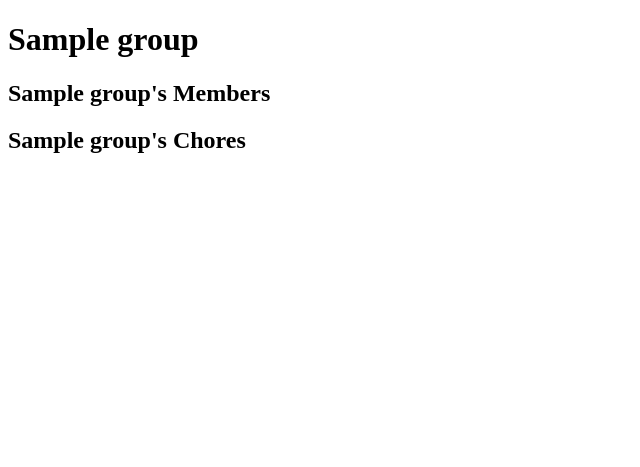
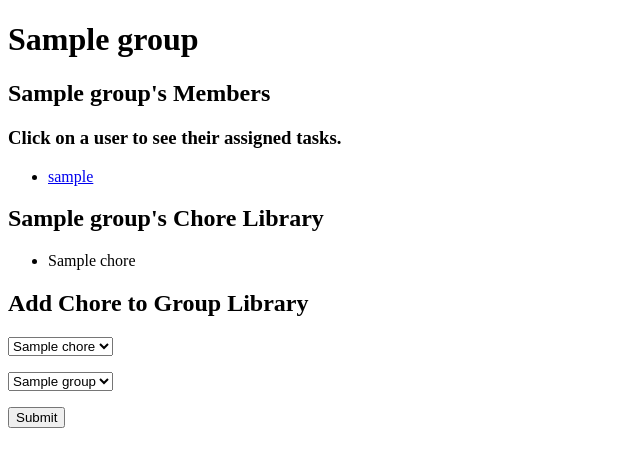
Before and after one commit to adashe/tasklist, a Flask app: page /groups/1 in a window 1280 px wide. Shown: the top 467 px of the page, without its empty margins (0-640 px from the left). Run offline with Flask 2, Linux system fonts and the light colour scheme; tables that the repository leaves empty hold one stand-in row (values such as "Sample post").

Commit message:
Added groups functionality to UI

```diff
--- a/crud.py
+++ b/crud.py
@@ -68,7 +68,7 @@ def add_chore_to_group(group_id, chore_id):
 
 
 def get_chores_by_group(group_id):
-    """Return all users in a group."""
+    """Return all chores in a group."""
 
     return GroupChore.query.filter_by(group_id=group_id).all()
 
--- a/server.py
+++ b/server.py
@@ -21,23 +21,27 @@ def show_homepage():
     return render_template("homepage.html")
 
 
-@app.route("/users")
-def show_users():
-    """Shows users."""
+@app.route("/login", methods=['POST'])
+def user_login():
+    """Check the password and log in."""
 
-    users = crud.get_users()
+    username = request.form['username']
+    password = request.form["password"]
 
-    return render_template("users.html", users=users)
+    user = crud.get_user_by_username(username)
 
+    if user:
+        if user.password == password:
+            session['user_id']= user.user_id
+            flash('Logged in!')
+            return redirect('/tasklist')
+        else:
+            flash('Wrong password.')
 
-@app.route("/users/<user_id>")
-def show_user_profile(user_id):
-    """Shows user profiles."""
+    else:
+        flash("Please create an account.")
 
-    user = crud.get_user_by_id(user_id)
-    assignments = crud.get_assignments_by_user_id(user_id)
-
-    return render_template("user_profile.html", user=user, assignments=assignments)
+    return redirect('/')
 
 
 @app.route("/users", methods=["POST"])
@@ -59,45 +63,23 @@ def register_user():
     return redirect("/")
 
 
-@app.route("/groups")
-def show_groups():
-    """Shows groups."""
+@app.route("/users")
+def show_users():
+    """Shows users."""
 
-    groups = crud.get_groups()
+    users = crud.get_users()
 
-    return render_template("groups.html", groups=groups)
+    return render_template("users.html", users=users)
 
 
-@app.route("/groups/<group_id>")
-def show_group_details(group_id):
-    """Shows group details."""
+@app.route("/users/<user_id>")
+def show_user_profile(user_id):
+    """Shows user profiles."""
 
-    group = crud.get_group_by_id(group_id)
-    chores = crud.get_chores_by_group(group_id)
+    user = crud.get_user_by_id(user_id)
+    assignments = crud.get_assignments_by_user_id(user_id)
 
-    return render_template("group_profile.html", group=group)
-
-
-@app.route("/login", methods=['POST'])
-def user_login():
-    """Check the password and log in."""
-
-    username = request.form['username']
-    password = request.form["password"]
-
-    user = crud.get_user_by_username(username)
-
-    if user:
-        if user.password == password:
-            session['user_id']= user.user_id
-            flash('Logged in!')
-        else:
-            flash('Wrong password.')
-
-    else:
-        flash("Please create an account.")
-
-    return redirect('/tasklist')
+    return render_template("user_profile.html", user=user, assignments=assignments)
 
 
 @app.route("/tasklist")
@@ -124,6 +106,45 @@ def add_assignment():
     flash("You have assigned a new chore!")
 
     return redirect("/tasklist")
+
+
+@app.route("/groups")
+def show_groups():
+    """Shows groups."""
+
+    groups = crud.get_groups()
+
+    return render_template("groups.html", groups=groups)
+
+
+@app.route("/groups/<group_id>")
+def show_group_details(group_id):
+    """Shows group details."""
+
+    group = crud.get_group_by_id(group_id)
+
+    group_users = crud.get_users_by_group(group_id)
+    group_chores = crud.get_chores_by_group(group_id)
+
+    chores = crud.get_chores()
+    groups = crud.get_groups()
+
+    return render_template("group_profile.html", group=group, group_users=group_users, group_chores=group_chores, chores=chores, groups=groups)
+
+
+@app.route("/add-group-chore", methods=["POST"])
+def add_group_chore():
+    """Add a new chore to the group chore library."""
+
+    chore_id = request.form['chore_id']
+    group_id = request.form['group_id']
+
+    new_group_chore = crud.add_chore_to_group(group_id, chore_id)
+    db.session.add(new_group_chore)
+    db.session.commit()
+    flash("You have added a new chore to the group chore library!")
+
+    return redirect("/groups")
 
 
 @app.route("/add-chore", methods=["POST"])
--- a/templates/group_profile.html
+++ b/templates/group_profile.html
@@ -7,8 +7,50 @@
 
 <h2>{{ group.group_name }}'s Members</h2>
 
-<h2>{{ group.group_name }}'s Chores</h2>
+<h3>Click on a user to see their assigned tasks.</h3>
+<ul>
+  {% for group_user in group_users %}
+  <li>
+    <a href="/users/{{ group_user.user.user_id }}">
+      {{ group_user.user.username }}
+    </a>
+  </li>
+  {% endfor %}
+</ul>
 
+<h2>{{ group.group_name }}'s Chore Library</h2>
 
+<ul>
+  {% for group_chore in group_chores %}
+  <li>
+    {{ group_chore.chore.chore_name }}
+  </li>
+  {% endfor %}
+</ul>
+
+<h2>Add Chore to Group Library</h2>
+<form action="/add-group-chore" method="POST">
+
+  <p>
+    <select name="chore_id">
+      {% for chore in chores %}
+      <option value="{{ chore.chore_id }}">{{ chore.chore_name }}</option>
+      {% endfor %}
+    </select>
+  </p>
+
+  <p>
+    <select name="group_id">
+      {% for group in groups %}
+      <option value="{{ group.group_id }}">{{ group.group_name }}</option>
+      {% endfor %}
+    </select>
+  </p>
+
+  <p>
+    <input type="submit">
+  </p>
+
+</form>
 
 {% endblock %}
```
Also changed, not shown: model.py (+4 -4 lines), seed_database.py (+33 -0 lines), templates/tasklist.html (+0 -11 lines), templates/user_profile.html (+0 -7 lines).
